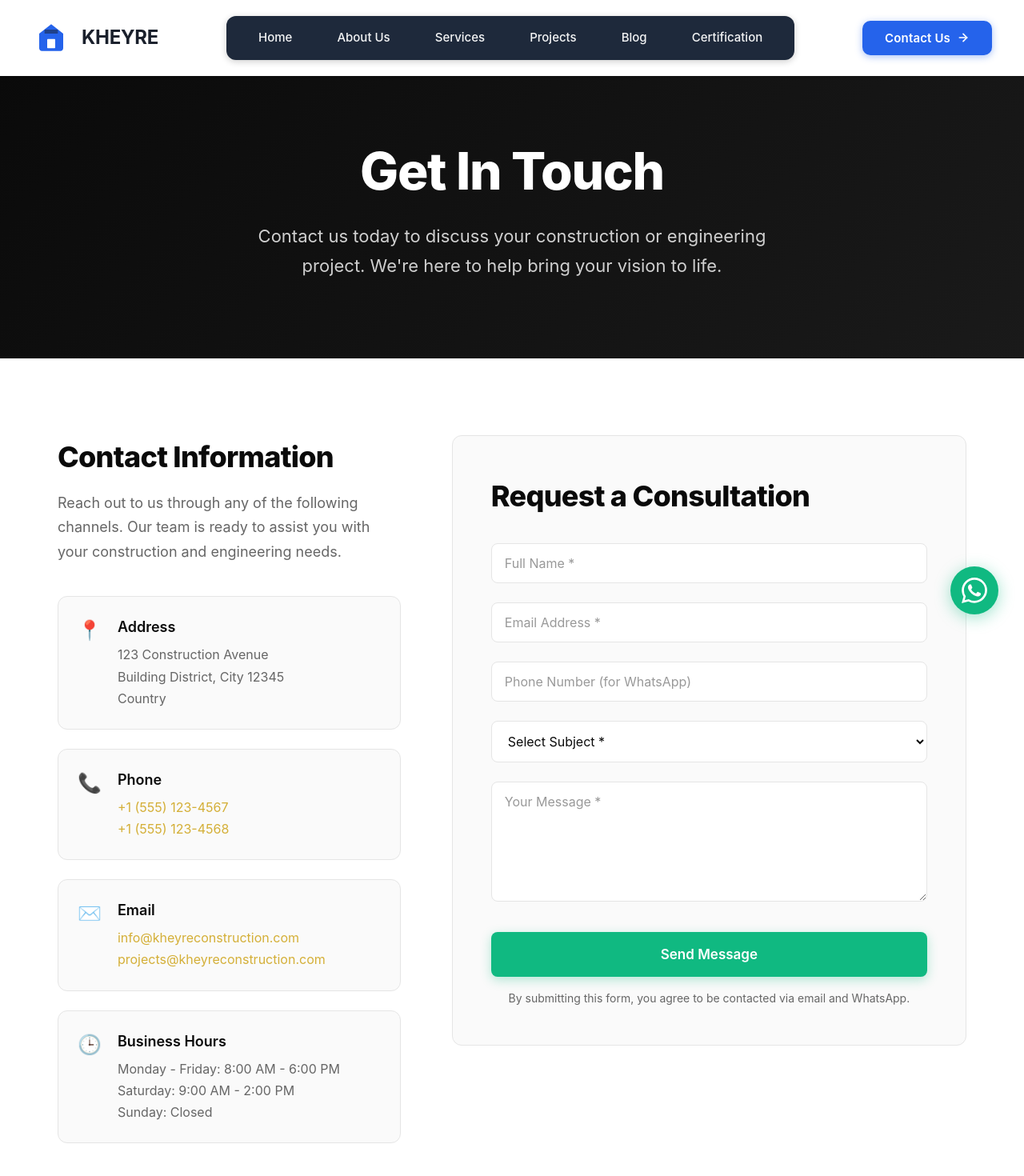
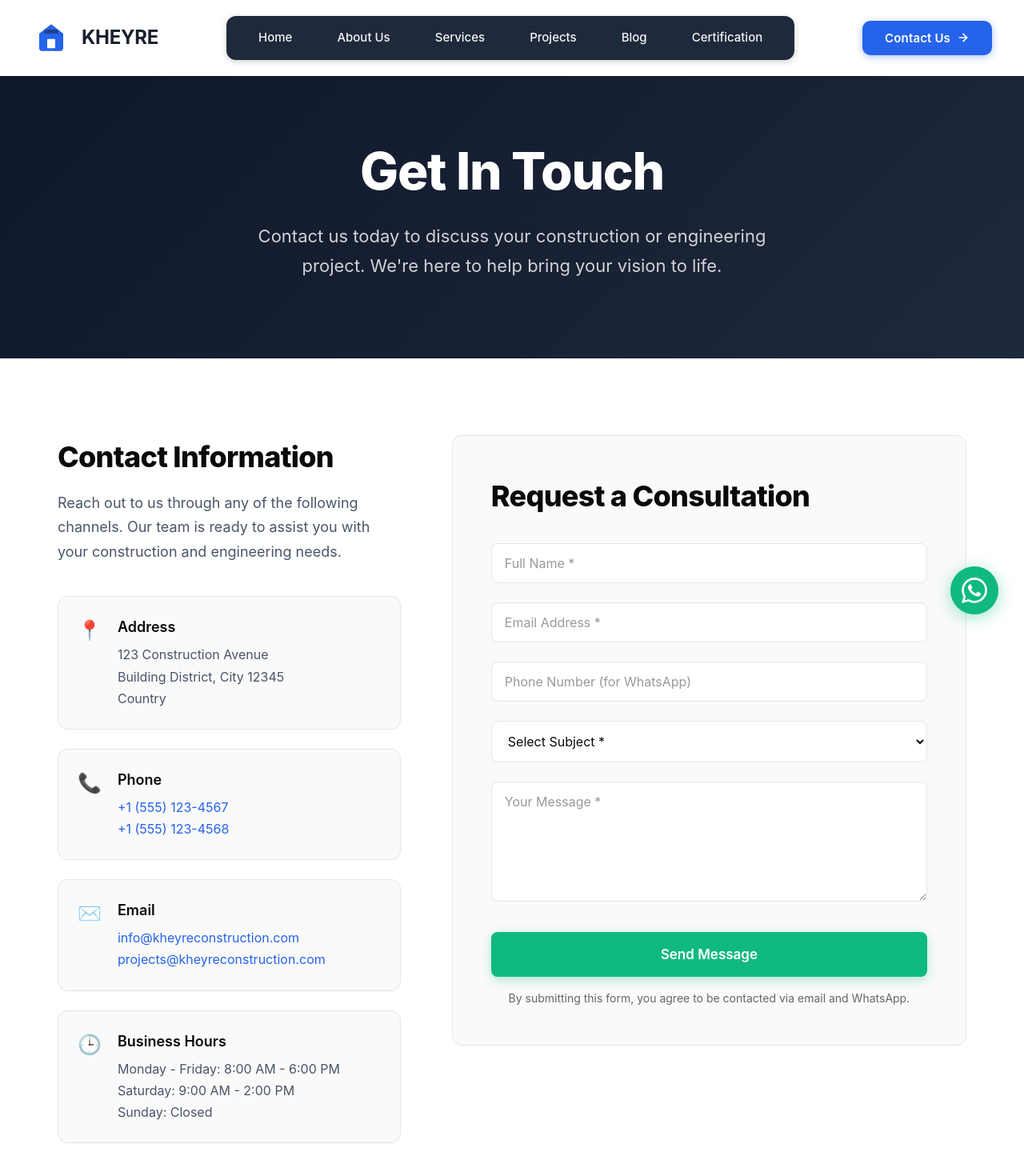
Before and after one commit to omarlibaax/kheyre-construction, a React (Vite) app: page /contact in a window 1280 px wide. Shown: the top 1470 px of the page at 80% size. Built offline with nearby package versions, Linux system fonts and the light colour scheme; a web font is replaced by a local one.

Commit message:
Update Contact page to use blue/green theme colors

```diff
--- a/src/pages/ContactPage.css
+++ b/src/pages/ContactPage.css
@@ -5,7 +5,7 @@
 
 .contact-hero {
   padding: 6rem 0;
-  background: linear-gradient(135deg, #0a0a0a 0%, #1a1a1a 100%);
+  background: linear-gradient(135deg, var(--dark-bg-primary) 0%, var(--dark-bg-secondary) 100%);
   color: white;
 }
 
@@ -45,7 +45,7 @@
 .contact-info-section h2 {
   font-size: clamp(1.75rem, 3vw, 2.25rem);
   font-weight: 800;
-  color: #0a0a0a;
+  color: var(--text-primary);
   margin-bottom: 1rem;
   letter-spacing: -0.02em;
 }
@@ -53,7 +53,7 @@
 .contact-intro {
   font-size: 1.125rem;
   line-height: 1.7;
-  color: #666;
+  color: var(--text-secondary);
   margin-bottom: 2.5rem;
 }
 
@@ -76,8 +76,8 @@
 }
 
 .contact-info-card:hover {
-  border-color: #d4af37;
-  background: white;
+  border-color: var(--primary-blue);
+  background: var(--white);
 }
 
 .contact-icon {
@@ -88,31 +88,31 @@
 .contact-info-card h3 {
   font-size: 1.125rem;
   font-weight: 600;
-  color: #0a0a0a;
+  color: var(--text-primary);
   margin-bottom: 0.5rem;
 }
 
 .contact-info-card p {
   font-size: 1rem;
   line-height: 1.7;
-  color: #666;
+  color: var(--text-secondary);
   margin: 0;
 }
 
 .contact-info-card a {
-  color: #d4af37;
+  color: var(--primary-blue);
   text-decoration: none;
   transition: color 0.2s ease;
 }
 
 .contact-info-card a:hover {
-  color: #c5a028;
+  color: var(--primary-blue-dark);
 }
 
 .contact-social h3 {
   font-size: 1.125rem;
   font-weight: 600;
-  color: #0a0a0a;
+  color: var(--text-primary);
   margin-bottom: 1rem;
 }
 
@@ -136,8 +136,8 @@
 }
 
 .contact-social .social-links a:hover {
-  background: #d4af37;
-  border-color: #d4af37;
+  background: var(--primary-green);
+  border-color: var(--primary-green);
   transform: translateY(-2px);
 }
 
```
